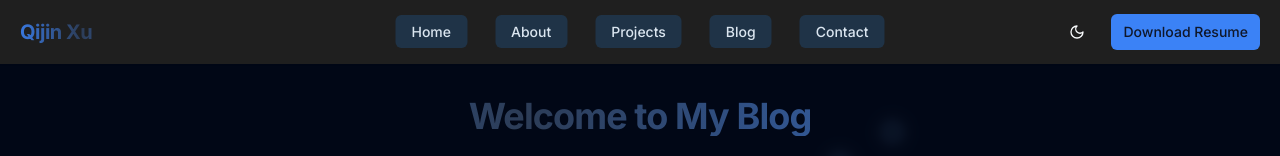
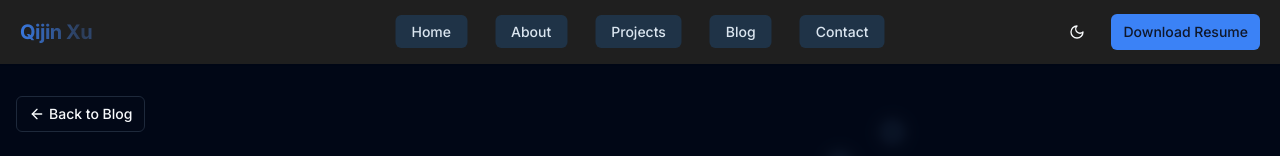
Before and after one commit to Freedom-Jack/my-website, a Next.js app: page /blog/welcome-to-my-blog in a window 1280 px wide. Shown: the top 156 px of the page. Built offline with nearby package versions, Linux system fonts and the light colour scheme.

Commit message:
add a button back to blog

```diff
--- a/src/app/blog/[slug]/page.tsx
+++ b/src/app/blog/[slug]/page.tsx
@@ -3,8 +3,11 @@
 import { MDXRemote } from 'next-mdx-remote/rsc'
 import matter from 'gray-matter'
 import Image from 'next/image'
+import Link from 'next/link'
 import styles from '@/styles/pages/about.module.css'
 import blogStyles from '@/styles/pages/blog.module.css'
+import { Button } from '@/components/ui/button'
+import { ArrowLeft } from 'lucide-react'
 
 async function getBlogPost(slug: string) {
   const filePath = path.join(process.cwd(), 'src/content/blog', slug, 'index.mdx')
@@ -48,6 +51,16 @@
 
   return (
     <div className={styles.pageContainer}>
+      {/* Back to Blog Button */}
+      <div className="mb-6">
+        <Link href="/blog" passHref>
+          <Button variant="outline" size="sm" className="flex items-center gap-1">
+            <ArrowLeft className="h-4 w-4" />
+            Back to Blog
+          </Button>
+        </Link>
+      </div>
+
       {/* Header Section */}
       <section className={styles.headerSection}>
         <h1 className={styles.headerTitle}>{post.title}</h1>
```
